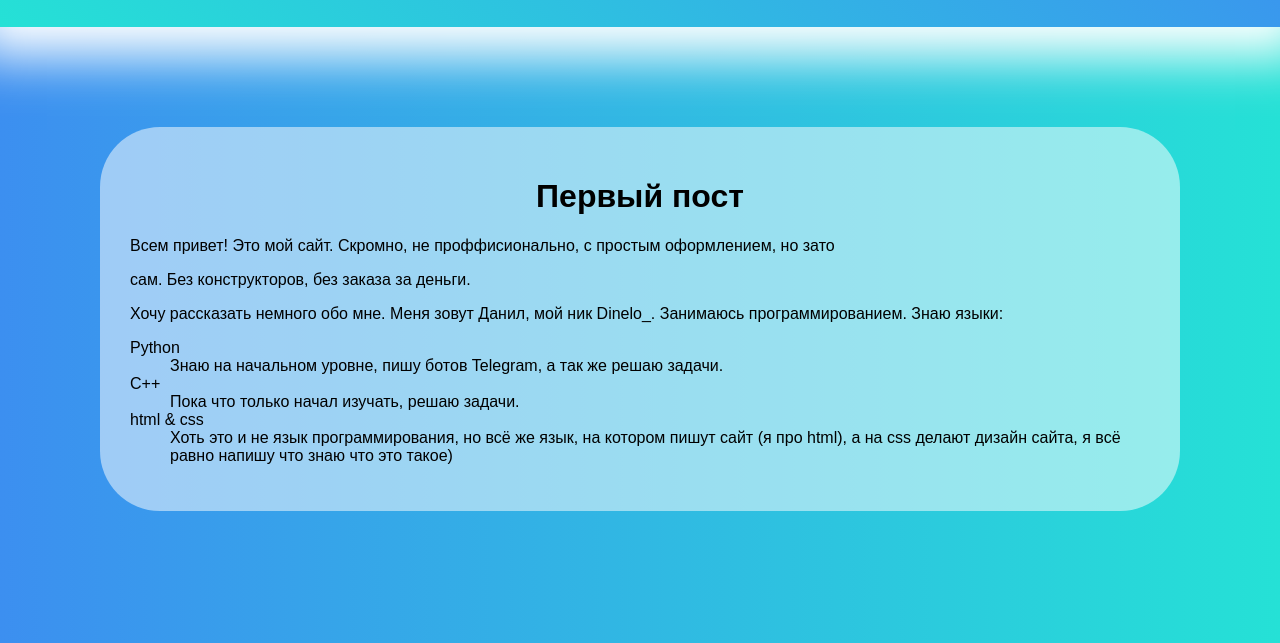
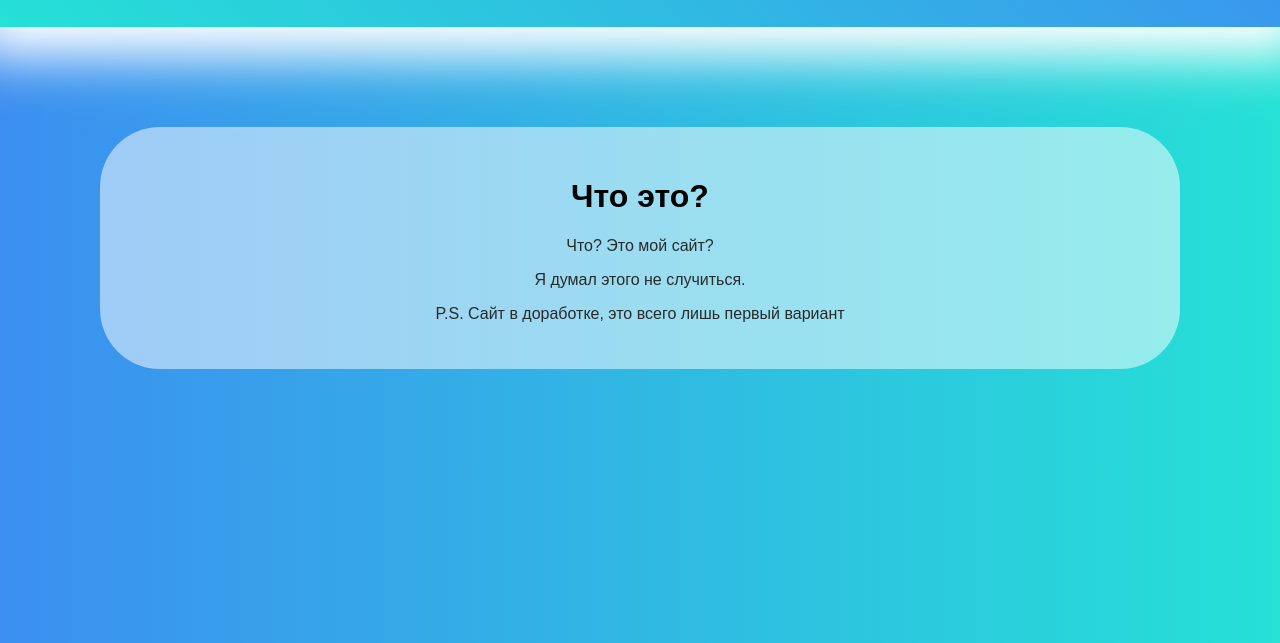
Before and after one commit to Dinel0/Dinel0.github.io, a plain HTML site: page index.html in a window 1280 px wide. Shown: the part 157-800 px from the top of the page. Drawn offline with Linux system fonts and the light colour scheme.

Commit message:
Update index.html

```diff
--- a/index.html
+++ b/index.html
@@ -26,18 +26,10 @@
 
         </div>
         <div class="post">
-            <h1 class="post-title">Первый пост</h1>
-            <p>Всем привет! Это мой сайт. Скромно, не проффисионально, с простым оформлением, но зато</p>
-            <p>сам. Без конструкторов, без заказа за деньги.</p>
-            <p>Хочу рассказать немного обо мне. Меня зовут Данил, мой ник Dinelo_. Занимаюсь программированием. Знаю языки:</p>
-            <dl>
-                <dt>Python</dt>
-                <dd>Знаю на начальном уровне, пишу ботов Telegram, а так же решаю задачи.</dd>
-                <dt>C++</dt>
-                <dd>Пока что только начал изучать, решаю задачи.</dd>
-                <dt>html & css</dt>
-                <dd>Хоть это и не язык программирования, но всё же язык, на котором пишут сайт (я про html), а на css делают дизайн сайта, я всё равно напишу что знаю что это такое)</dd>
-            </dl>
+            <h1 class="post-title">Что это?</h1>
+            <p class="title">Что? Это мой сайт?</p>
+            <p class="title">Я думал этого не случиться.</p>
+            <p class="title">P.S. Сайт в доработке, это всего лишь первый вариант</p>
         </div>
     </body>
 </html>
```
